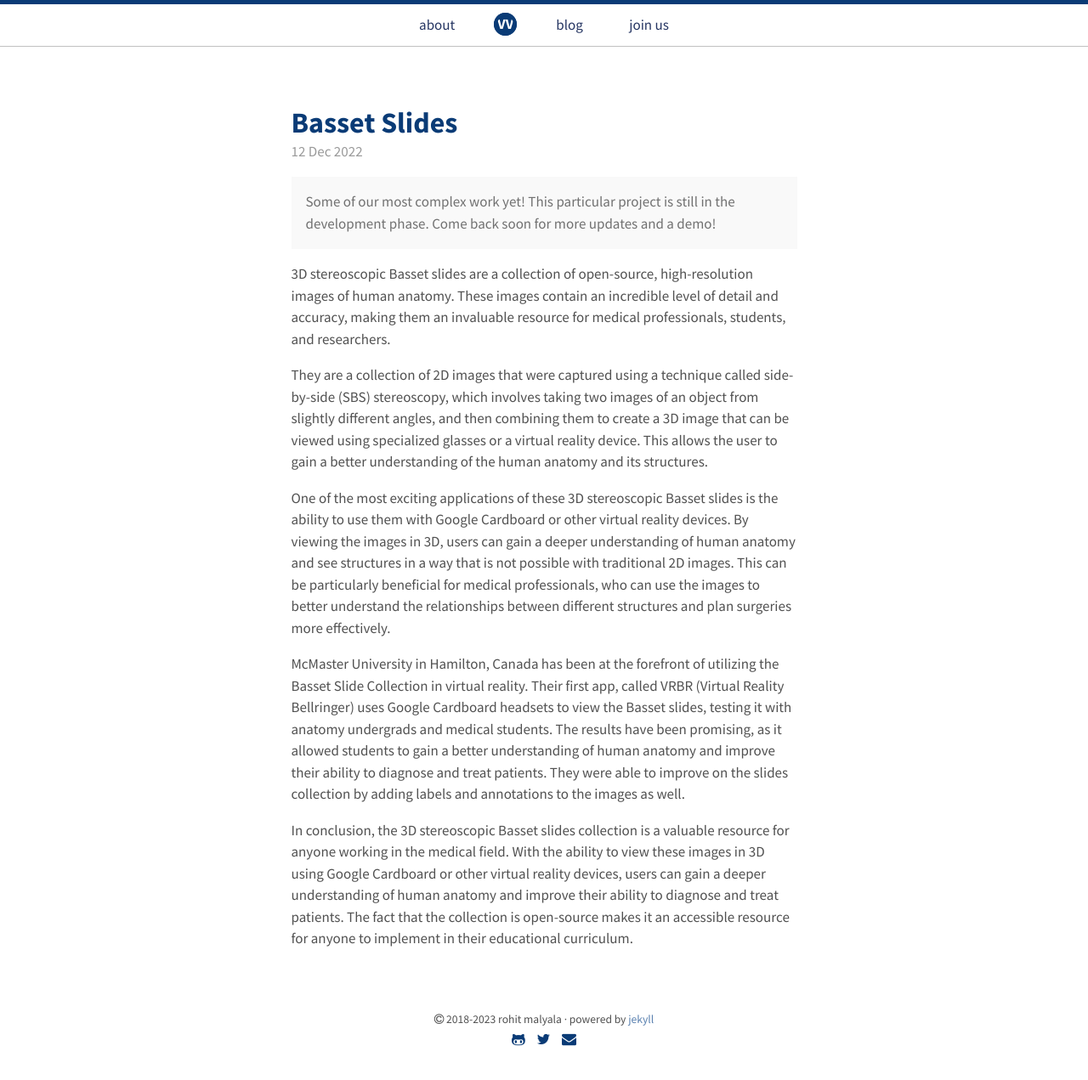
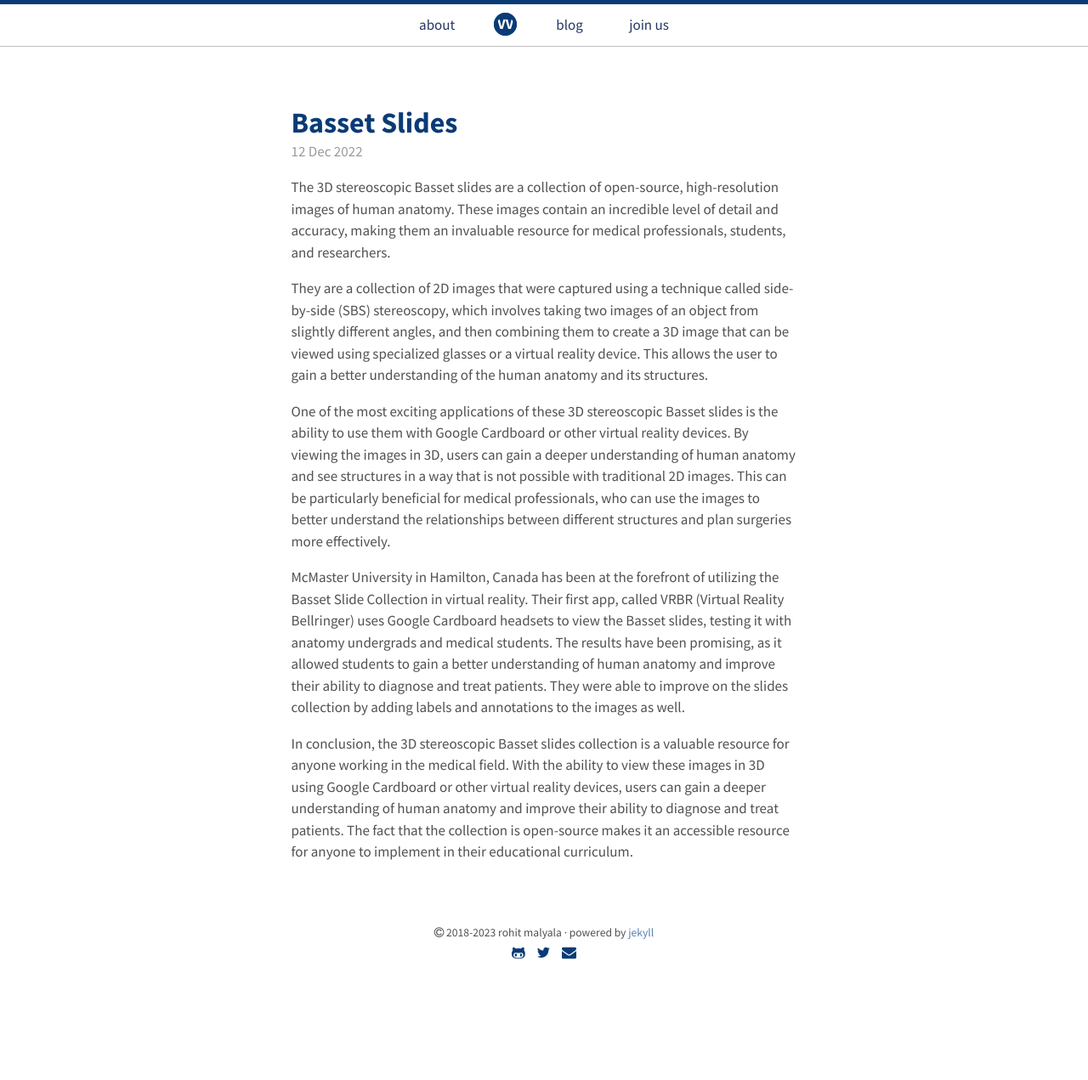
Before and after one commit to nicoelayda/celeste, a Jekyll site: the page built from blog/_posts/2022-12-12-basset-slides.md, in a window 1280 px wide. Shown: the whole page at 85% size. Built offline with Jekyll 4.4.1, drawn with Linux system fonts in a browser that asks for light colours; after the commit the page ends 1169 px from its top, so only the background shows below that.

Commit message:
remove md header

```diff
--- a/blog/_posts/2022-12-12-basset-slides.md
+++ b/blog/_posts/2022-12-12-basset-slides.md
@@ -5,11 +5,8 @@ truncated_preview: true
 excerpt_separator: <!--more-->
 ---
 
-<div class="message">
-  Some of our most complex work yet! This particular project is still in the development phase. Come back soon for more updates and a demo!
-</div>
 
-3D stereoscopic Basset slides are a collection of open-source, high-resolution images of human anatomy. These images contain an incredible level of detail and accuracy, making them an invaluable resource for medical professionals, students, and researchers.
+The 3D stereoscopic Basset slides are a collection of open-source, high-resolution images of human anatomy. These images contain an incredible level of detail and accuracy, making them an invaluable resource for medical professionals, students, and researchers.
 
 They are a collection of 2D images that were captured using a technique called side-by-side (SBS) stereoscopy, which involves taking two images of an object from slightly different angles, and then combining them to create a 3D image that can be viewed using specialized glasses or a virtual reality device. This allows the user to gain a better understanding of the human anatomy and its structures.
 
```
